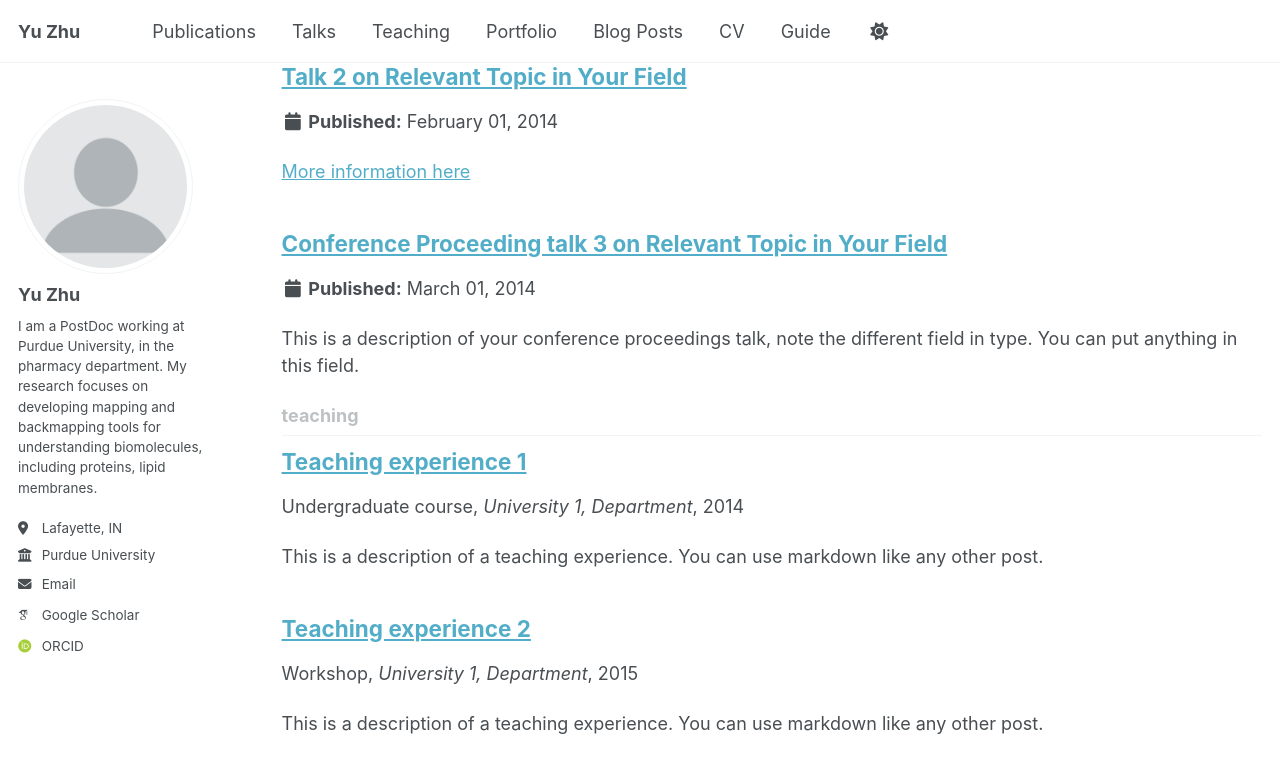
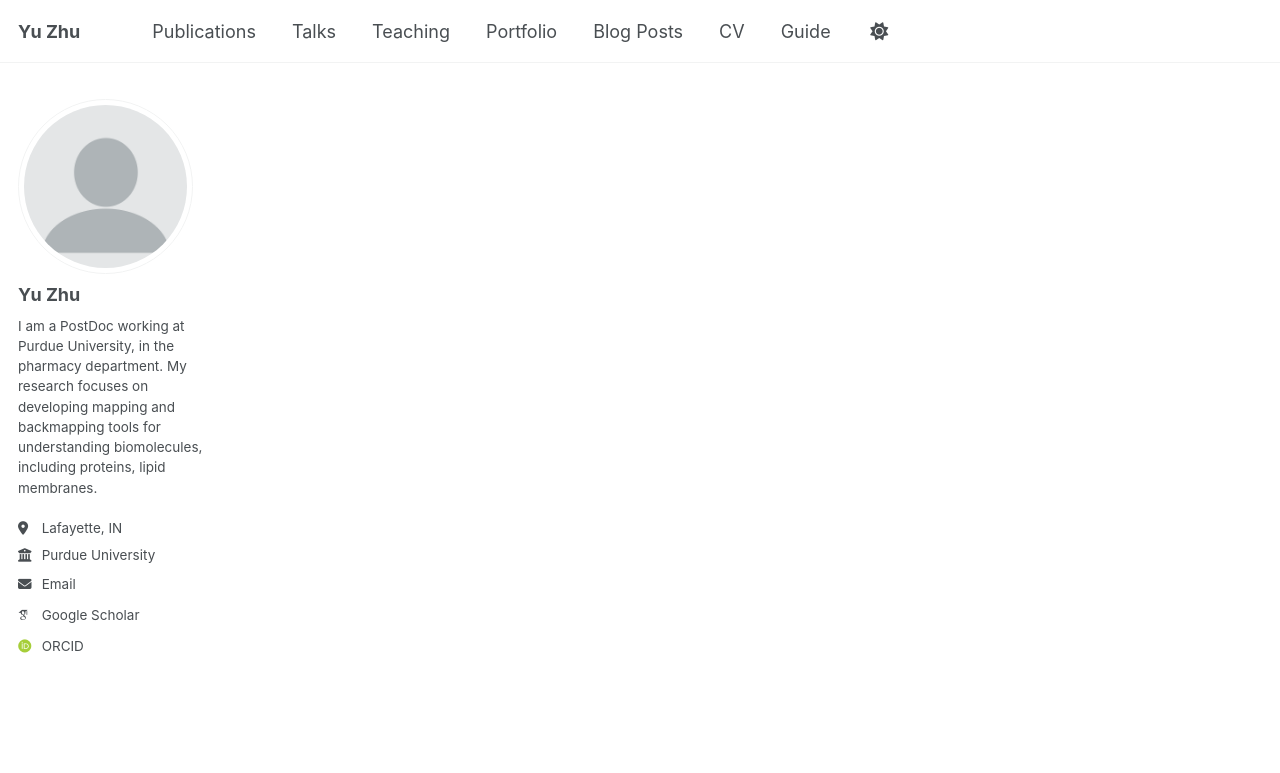
Before and after one commit to yuzhu1778/yuzhu1778.github.io, a Jekyll site: the page built from _pages/collection-archive.html, in a window 1280 px wide and 900 px high, scrolled down 2702 px. Shown: the top 773 px of the window. Built offline with Jekyll 4.4.1, drawn with Linux system fonts in a browser that asks for light colours; some web fonts are replaced; a script that is not in the unit is left out; part of the change alters nothing that is shown; some of the changed text lies outside the part shown.

```diff
--- a/_config.yml
+++ b/_config.yml
@@ -219,13 +219,13 @@ kramdown:
 # These settings control the types of collections used by the template
 collections:
   teaching:
-    output: true
+    output: False
     permalink: /:collection/:path/
   publications:
     output: true
     permalink: /:collection/:path/
   portfolio:
-    output: true
+    output: False
     permalink: /:collection/:path/
   talks:
     output: true
```
